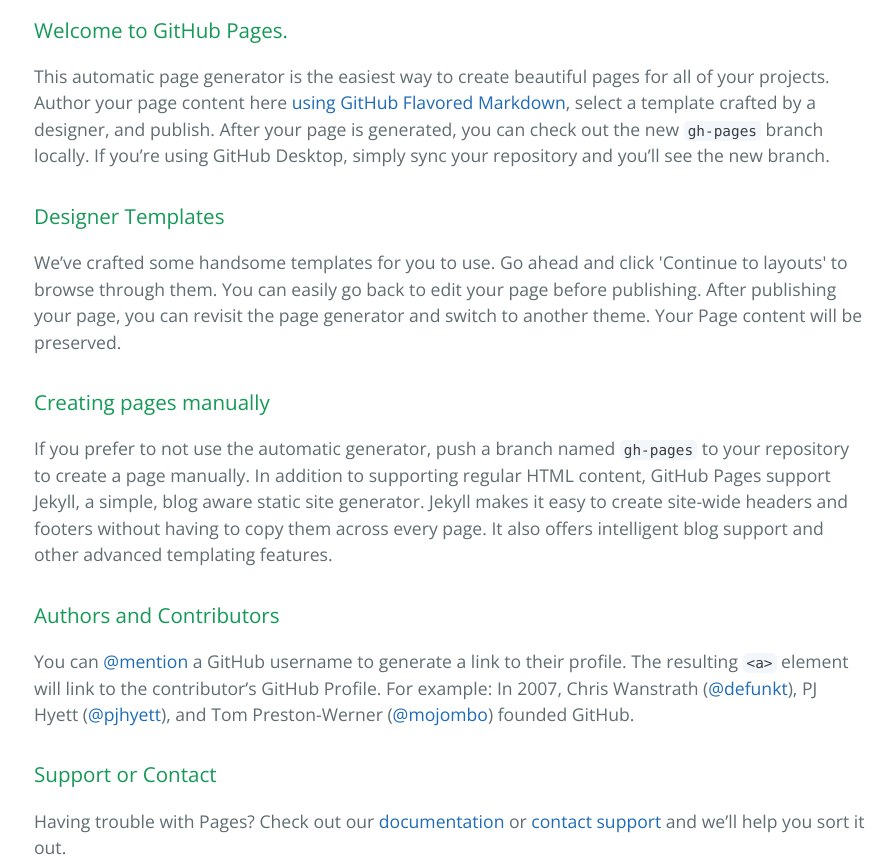
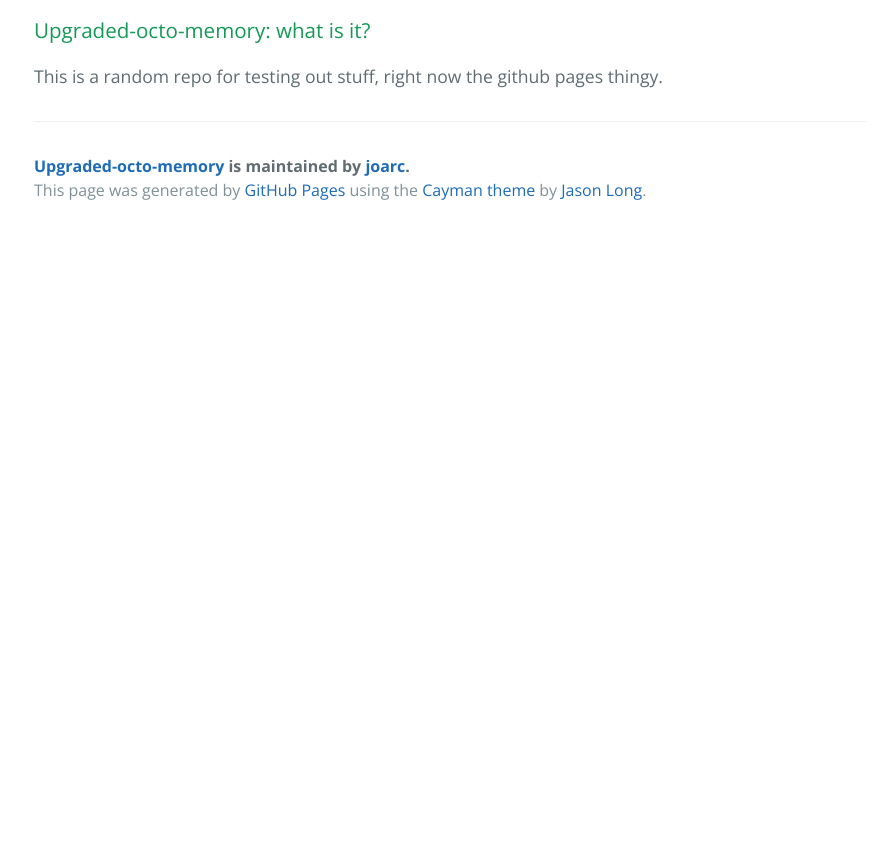
Before and after one commit to joarc/upgraded-octo-memory, a plain HTML site: page index.html in a window 1280 px wide. Shown: the part 400-1264 px from the top of the page, without its empty margins (190-1082 px from the left). After the commit the page ends 800 px from the top, so only its background shows below. Drawn offline with nearby package versions, Linux system fonts and the light colour scheme.

```diff
--- a/index.html
+++ b/index.html
@@ -20,29 +20,9 @@
 
     <section class="main-content">
       <h3>
-<a id="welcome-to-github-pages" class="anchor" href="#welcome-to-github-pages" aria-hidden="true"><span aria-hidden="true" class="octicon octicon-link"></span></a>Welcome to GitHub Pages.</h3>
+<a id="upgraded-octo-memory-what-is-it" class="anchor" href="#upgraded-octo-memory-what-is-it" aria-hidden="true"><span aria-hidden="true" class="octicon octicon-link"></span></a>Upgraded-octo-memory: what is it?</h3>
 
-<p>This automatic page generator is the easiest way to create beautiful pages for all of your projects. Author your page content here <a href="https://guides.github.com/features/mastering-markdown/">using GitHub Flavored Markdown</a>, select a template crafted by a designer, and publish. After your page is generated, you can check out the new <code>gh-pages</code> branch locally. If you’re using GitHub Desktop, simply sync your repository and you’ll see the new branch.</p>
-
-<h3>
-<a id="designer-templates" class="anchor" href="#designer-templates" aria-hidden="true"><span aria-hidden="true" class="octicon octicon-link"></span></a>Designer Templates</h3>
-
-<p>We’ve crafted some handsome templates for you to use. Go ahead and click 'Continue to layouts' to browse through them. You can easily go back to edit your page before publishing. After publishing your page, you can revisit the page generator and switch to another theme. Your Page content will be preserved.</p>
-
-<h3>
-<a id="creating-pages-manually" class="anchor" href="#creating-pages-manually" aria-hidden="true"><span aria-hidden="true" class="octicon octicon-link"></span></a>Creating pages manually</h3>
-
-<p>If you prefer to not use the automatic generator, push a branch named <code>gh-pages</code> to your repository to create a page manually. In addition to supporting regular HTML content, GitHub Pages support Jekyll, a simple, blog aware static site generator. Jekyll makes it easy to create site-wide headers and footers without having to copy them across every page. It also offers intelligent blog support and other advanced templating features.</p>
-
-<h3>
-<a id="authors-and-contributors" class="anchor" href="#authors-and-contributors" aria-hidden="true"><span aria-hidden="true" class="octicon octicon-link"></span></a>Authors and Contributors</h3>
-
-<p>You can <a href="https://help.github.com/articles/basic-writing-and-formatting-syntax/#mentioning-users-and-teams" class="user-mention">@mention</a> a GitHub username to generate a link to their profile. The resulting <code>&lt;a&gt;</code> element will link to the contributor’s GitHub Profile. For example: In 2007, Chris Wanstrath (<a href="https://github.com/defunkt" class="user-mention">@defunkt</a>), PJ Hyett (<a href="https://github.com/pjhyett" class="user-mention">@pjhyett</a>), and Tom Preston-Werner (<a href="https://github.com/mojombo" class="user-mention">@mojombo</a>) founded GitHub.</p>
-
-<h3>
-<a id="support-or-contact" class="anchor" href="#support-or-contact" aria-hidden="true"><span aria-hidden="true" class="octicon octicon-link"></span></a>Support or Contact</h3>
-
-<p>Having trouble with Pages? Check out our <a href="https://help.github.com/pages">documentation</a> or <a href="https://github.com/contact">contact support</a> and we’ll help you sort it out.</p>
+<p>This is a random repo for testing out stuff, right now the github pages thingy.</p>
 
       <footer class="site-footer">
         <span class="site-footer-owner"><a href="https://github.com/joarc/upgraded-octo-memory">Upgraded-octo-memory</a> is maintained by <a href="https://github.com/joarc">joarc</a>.</span>
```
Also changed, not shown: params.json (+1 -1 lines).
